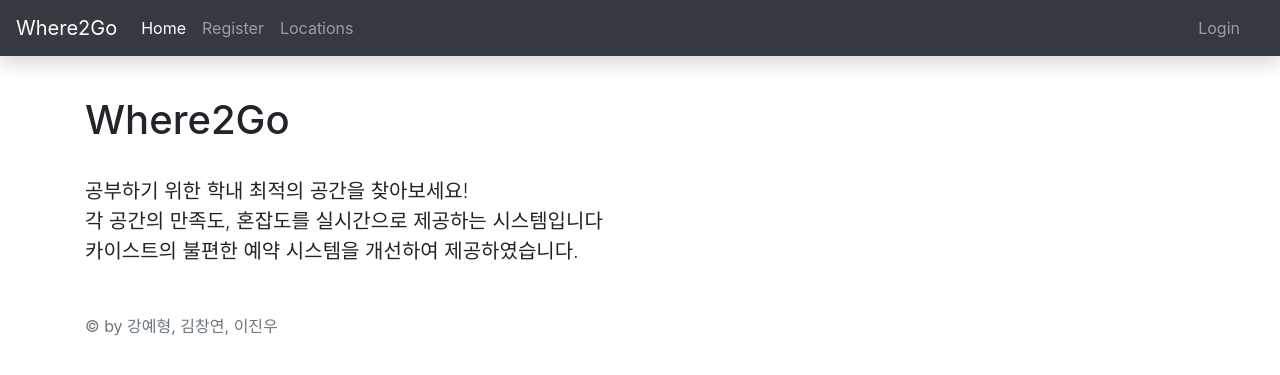
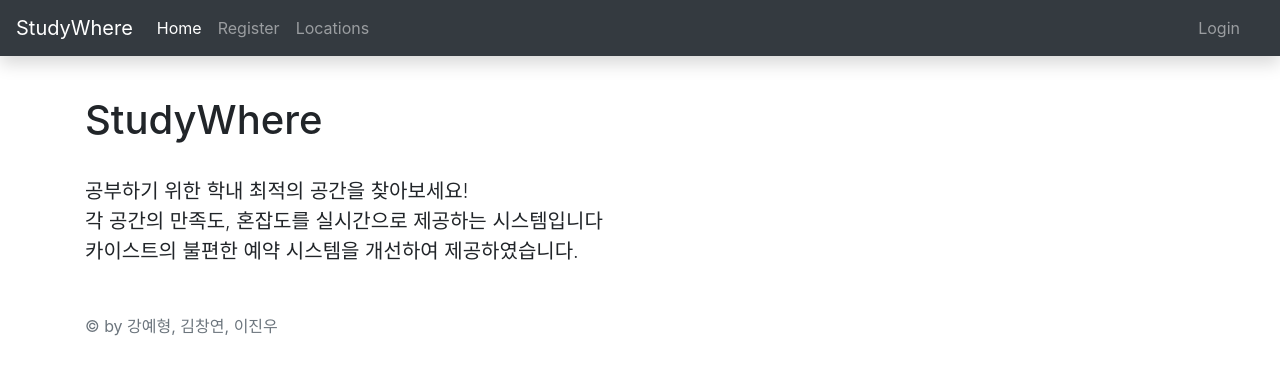
Before and after one commit to GrasshopperBears/IntroToDB_StudyWhere, a Flask app: page / in a window 1280 px wide. Shown: the top 375 px of the page. Run offline with Flask 2, Linux system fonts and the light colour scheme; some libraries are stand-ins or nearby versions.

Commit message:
UI에 표시되는 앱 이름을 Where2Go에서 StudyWhere로 바꿈

```diff
--- a/app/templates/base.html
+++ b/app/templates/base.html
@@ -2,9 +2,9 @@
 <html lang="en">
     <head>
         {% if title %}
-        <title>{{ title }} - Where2Go</title>
+        <title>{{ title }} - StudyWhere</title>
         {% else %}
-        <title>Where2Go</title>
+        <title>StudyWhere</title>
         {% endif %}
         <meta charset="utf-8">
         <meta name="viewport" content="width=device-width, initial-scale=1, shrink-to-fit=no">
@@ -23,7 +23,7 @@
     </head>
     <body>
         <nav class="navbar navbar-dark fixed-top bg-dark shadow navbar-expand-md">
-          <a class="navbar-brand" href="{{url_for('home')}}">Where2Go</a>
+          <a class="navbar-brand" href="{{url_for('home')}}">StudyWhere</a>
           <button class="navbar-toggler" type="button" data-toggle="collapse" data-target="#navbarsExampleDefault" aria-controls="navbarsExampleDefault" aria-expanded="false" aria-label="Toggle navigation">
             <span class="navbar-toggler-icon"></span>
           </button>
--- a/app/templates/home.html
+++ b/app/templates/home.html
@@ -3,7 +3,7 @@
 {% block content %}
 
     <div class="starter-template">
-            <h1>Where2Go</h1>
+            <h1>StudyWhere</h1>
             <br>
             <p class="lead">공부하기 위한 학내 최적의 공간을 찾아보세요!<br>
             각 공간의 만족도, 혼잡도를 실시간으로 제공하는 시스템입니다<br>
```
